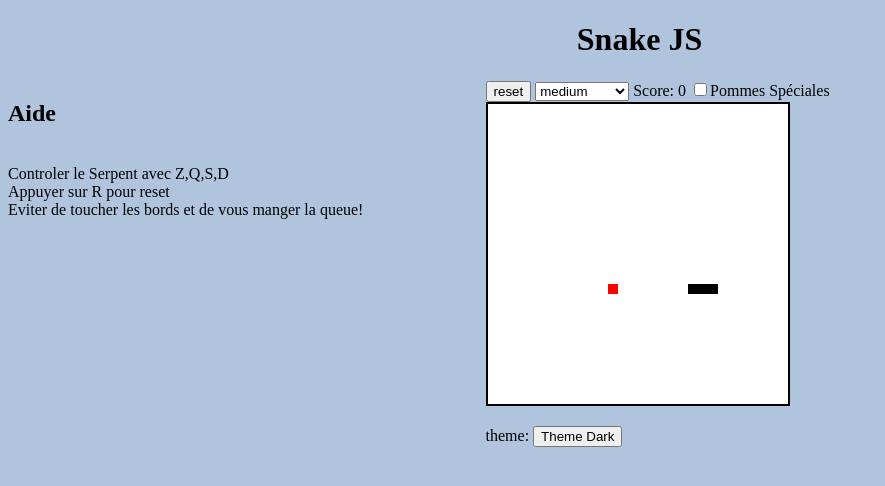
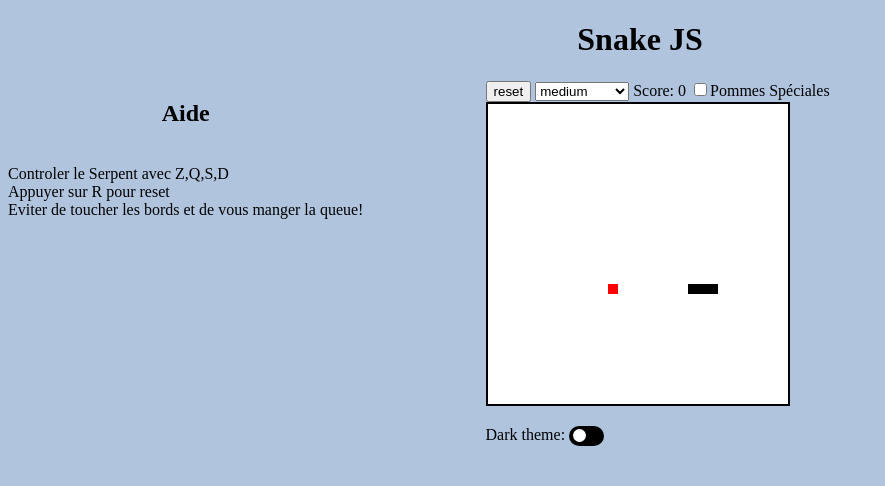
Before and after one commit to JulienLie/SnakeJS, a plain HTML site: page index.html in a window 1280 px wide. Shown: the whole page, without its empty margins (0-885 px from the left). Drawn offline with Linux system fonts and the light colour scheme.

Commit message:
changement dark theme

```diff
--- a/css/style.css
+++ b/css/style.css
@@ -1,12 +1,12 @@
 h1{
-    margin-left: 45%;
+    text-align: center;
 }
 
 .loose{
     border: 2px solid red;
 }
 
-#body{
+#main{
     float: right;
     margin-right: 35%;
 }
@@ -15,3 +15,71 @@ h1{
     float: left;
     margin-left: 0%;
 }
+
+#aide h2{
+    text-align: center;
+}
+
+/* The switch - the box around the slider */
+.switch {
+    position: relative;
+    display: inline-block;
+    width: 35px;
+    height: 20px;
+}
+
+/* Hide default HTML checkbox */
+.switch input {
+    opacity: 0;
+    width: 0;
+    height: 0;
+}
+
+/* The slider */
+.slider {
+    position: absolute;
+    cursor: pointer;
+    top: 0;
+    left: 0;
+    right: 0;
+    bottom: 0;
+    background-color: #000;
+    -webkit-transition: .4s;
+    transition: .4s;
+}
+
+.slider:before {
+    position: absolute;
+    content: "";
+    height: 13px;
+    width: 13px;
+    left: 4px;
+    bottom: 3.5px;
+    background-color: white;
+    -webkit-transition: .4s;
+    transition: .4s;
+}
+
+input:checked + .slider {
+    background-color: #2196F3;
+}
+
+input:focus + .slider {
+    box-shadow: 0 0 1px #2196F3;
+}
+
+input:checked + .slider:before {
+    -webkit-transform: translateX(15px);
+    -ms-transform: translateX(15px);
+    transform: translateX(15px);
+}
+
+
+/* Rounded sliders */
+.slider.round {
+    border-radius: 34px;
+}
+
+.slider.round:before {
+    border-radius: 50%;
+}
--- a/index.html
+++ b/index.html
@@ -8,9 +8,9 @@
     <link rel="stylesheet" type="text/css" href="css/blackTheme.css">
     <script src="snake.js"></script>
 </head>
-<body class="white">
+<body class="white" id="body">
     <h1 class="text">Snake JS</h1>
-    <div id="body">
+    <div id="main">
         <button id="start" onclick="run()">reset</button>
         <select name="difficulties" id="dif">
             <option value=400>easy</option>
@@ -19,17 +19,20 @@
             <option value=50>INSANE</option>
             <option value=30>Sina LEVEL</option>
         </select>
-        <value id="score">Score: 0</value>
-        <input id="termsCheckbox" name="termsCheckbox" type="checkbox" value="terms" <?PHP echo $terms; ?>Pommes Spéciales</input>
+        <value id="score" class="text">Score: 0</value>
+        <input id="termsCheckbox" class="text" name="termsCheckbox" type="checkbox" value="terms" <?PHP echo $terms; ?>Pommes Spéciales</input>
         <br>
         <canvas class="border" id="canvas" width="300" height="300"></canvas>
         <br>
         <p class="text">
-            theme:
-            <button id='theme' onclick="changeTheme()">Theme Dark</button>
+            Dark theme:
+            <label class="switch">
+                <input type="checkbox" onclick="changeTheme()">
+                <span class="slider round"></span>
+            </label>
         </p>
     </div>
-    <div id="aide">
+    <div id="aide" class="text">
         <h2>Aide</h2>
         <br>
         Controler le Serpent avec Z,Q,S,D
```
